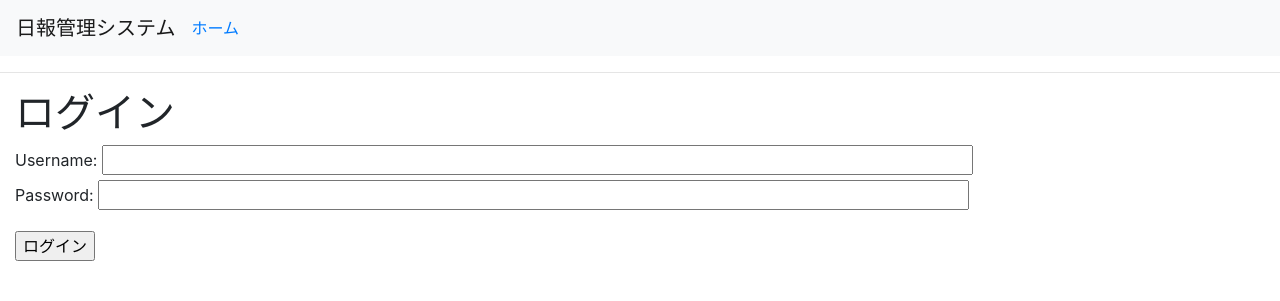
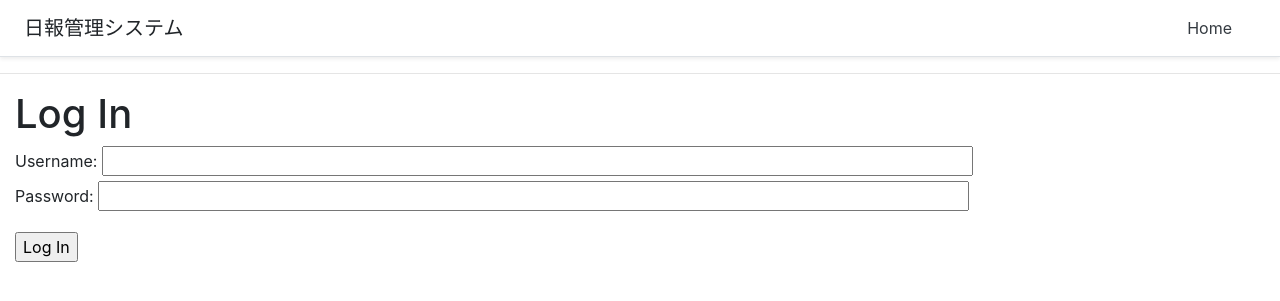
Before and after one commit to zuodw/dailyManager, a Flask app: page /login in a window 1280 px wide. Shown: the top 301 px of the page. Run offline with Flask 2, Linux system fonts and the light colour scheme; some libraries are stand-ins or nearby versions.

Commit message:
nav调整，table表示修改 TBD：table表示形式需要调查修改，现在的太低级了，容易出BUG且不易扩展

```diff
--- a/app/controller/personCtrl.py
+++ b/app/controller/personCtrl.py
@@ -6,3 +6,7 @@ class PersonCtrl(object):
     def query_byName(self, username):
         person = session.query(Person).filter_by(Name=username)
         return person
+
+    def query_byName_Last2Week(self, username):
+        person = session.query(Person).filter_by(Name=username)[-14:]
+        return person
--- a/app/templates/base.html
+++ b/app/templates/base.html
@@ -6,6 +6,23 @@
     <script src="/static/js/bootstrap.min.js"></script>
     <meta name="viewport" content="width=device-width, initial-scale=1.0">
 
+    <style>
+        .bd-placeholder-img {
+            font-size: 1.125rem;
+            text-anchor: middle;
+            -webkit-user-select: none;
+            -moz-user-select: none;
+            -ms-user-select: none;
+            user-select: none;
+        }
+
+        @media (min-width: 768px) {
+            .bd-placeholder-img-lg {
+            font-size: 3.5rem;
+            }
+        }
+    </style>
+
     {% if title %}
     <title>{{ title }} - 日報管理システム</title>
     {% else %}
@@ -13,20 +30,16 @@
     {% endif %}
 </head>
 <body>
-    <nav class="navbar navbar-expand-lg navbar-light bg-light navbar-fixed-top" role="navigation">
-            <div class="navbar-header">
-                <a class="navbar-brand" href="#">日報管理システム</a>
-            </div>
-            <div>
-                <ul class="nav navbar-nav">
-                    <li><a href="/">ホーム</a></li>
-                    {% if current_user.is_authenticated %}
-                        <li><a href="{{ url_for('user', username = current_user.Name) }}">プロファイル</a></li>
-                        <li><a href="/auth/logout">ログアウト</a></li>
-                    {% endif %}
-                </ul>
-            </div>
-    </nav>
+    <div class="d-flex flex-column flex-md-row align-items-center p-3 px-md-4 mb-3 bg-white border-bottom shadow-sm">
+        <h5 class="my-0 mr-md-auto font-weight-normal">日報管理システム</h5>
+        <nav class="my-2 my-md-0 mr-md-3">
+            <a class="p-2 text-dark" href="#">Home</a>
+            {% if current_user.is_authenticated %}
+                <a class="p-2 text-dark" href="{{ url_for('user', username = current_user.Name) }}">Daily</a>
+                <a class="p-2 text-dark" href="/auth/logout">Log Out</a>
+            {% endif %}
+        </nav>
+    </div>
     <hr>
 
     {% with messages=get_flashed_messages() %}
--- a/app/templates/login.html
+++ b/app/templates/login.html
@@ -1,7 +1,7 @@
 {% extends 'base.html' %}
 
 {% block content %}
-<h1>ログイン</h1>
+<h1>Log In</h1>
 <form action="login" method="post" name="login">
     {{ form.csrf_token }}
     <p>
@@ -20,6 +20,6 @@
         {{ form.password(size=80) }}<br>
     </p>
 
-    <p><input type="submit" value="ログイン"></p>
+    <p><input type="submit" value="Log In"></p>
 </form>
 {% endblock %}
--- a/app/views/dailyManager.py
+++ b/app/views/dailyManager.py
@@ -21,17 +21,30 @@ def user(username):
         return redirect('/')
 
     personCtrl = PersonCtrl()
-    person = personCtrl.query_byName(username)
+    person = personCtrl.query_byName_Last2Week(username)
 
     projectCtrl = ProjectCtrl()
 
     # TODO 完了項目表示の切替
     if True:
         # 未完了項目のみ表示
-        NotCompletedProject = [p.ProjectNO for p in person if projectCtrl.query_bySNo(p.ProjectNO).SchduleState != 4]
         NotCompletedPerson = [p for p in person if projectCtrl.query_bySNo(p.ProjectNO).SchduleState != 4]
 
-    return render_template('user.html', user=user, person=NotCompletedPerson)
+        # 工程号List去重
+        NotCompletedProject = list(set([pj.ProjectNO for pj in NotCompletedPerson]))
+
+        # key: 日期   value: dict(工程号:时间)
+        data = {}
+        for person in NotCompletedPerson:
+            value = {person.ProjectNO: person.Hours}
+            key = str(person.UpdateDate)
+            if key not in data:
+                data[key] = []
+            data[key].append(value)
+
+        print(data)
+
+    return render_template('user.html', user=user, projectList=NotCompletedProject, dailyDetail=data)
 
 
 @app.route('/login', methods=['GET', 'POST'])
--- a/run.py
+++ b/run.py
@@ -1,4 +1,5 @@
 from app import app
 
 if __name__ == '__main__':
-    app.run('0.0.0.0')
+    #app.run('0.0.0.0')
+    app.run(debug=True)
```
Also changed, not shown: app/templates/user.html (+14 -10 lines).
